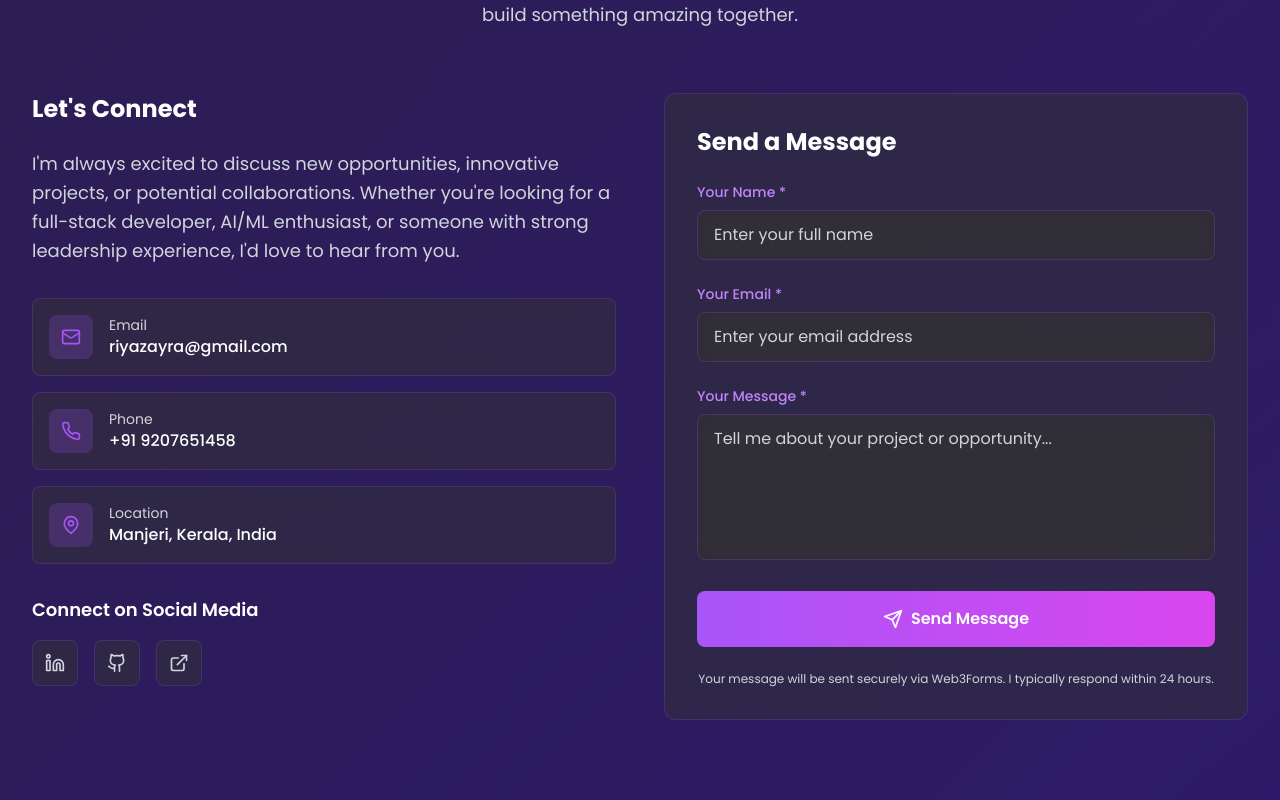
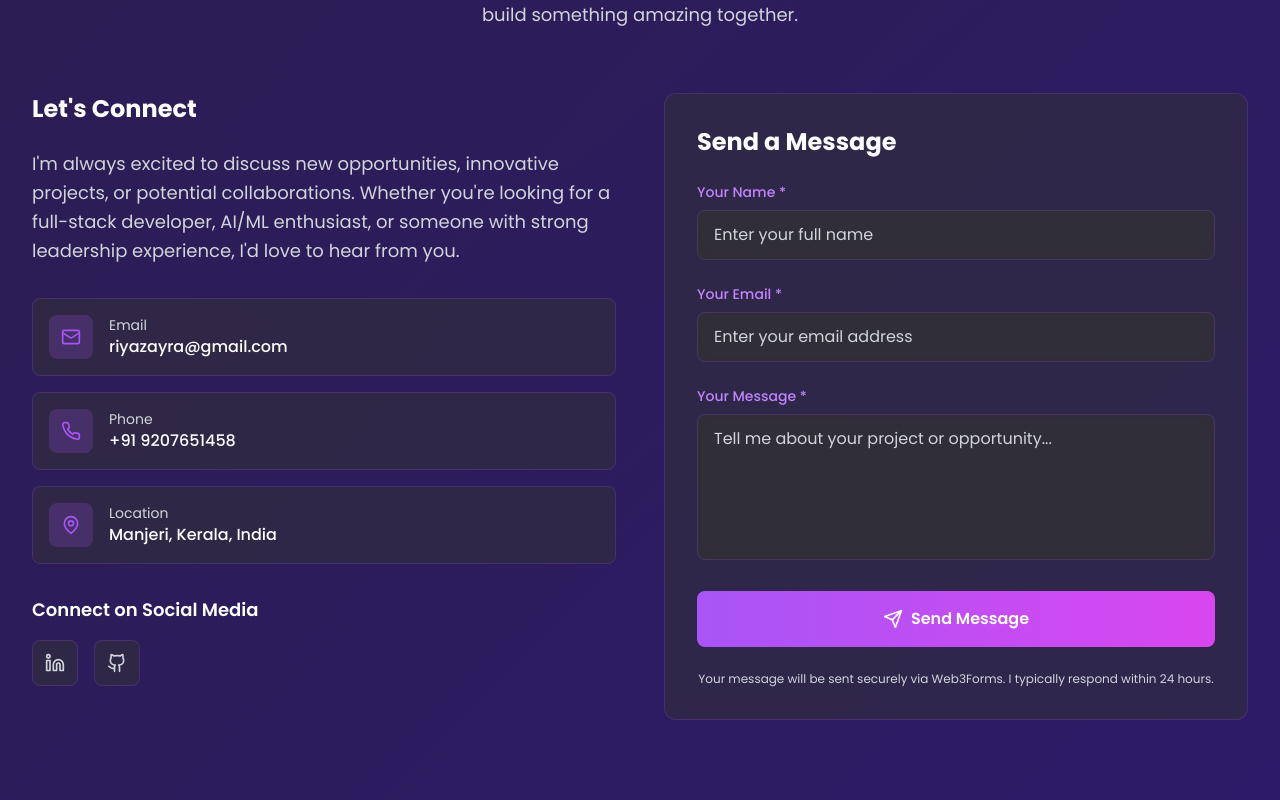
Before and after one commit to AyraRiyaz/MyPortfolio, a React (Vite) app: page / in a window 1280 px wide. Shown: the part 9285-10085 px from the top of the page. Built offline with nearby package versions, Linux system fonts and the light colour scheme.

Commit message:
Updated Contact.tsx

```diff
--- a/src/components/Contact.tsx
+++ b/src/components/Contact.tsx
@@ -138,12 +138,7 @@ const Contact = () => {
       href: "https://github.com/AyraRiyaz",
       color: "hover:text-gray-400",
     },
-    {
-      icon: ExternalLink,
-      label: "Portfolio",
-      href: "https://ayrariyaz.github.io/MyPortfolio",
-      color: "hover:text-primary-400",
-    },
+
   ];
 
   return (
```
